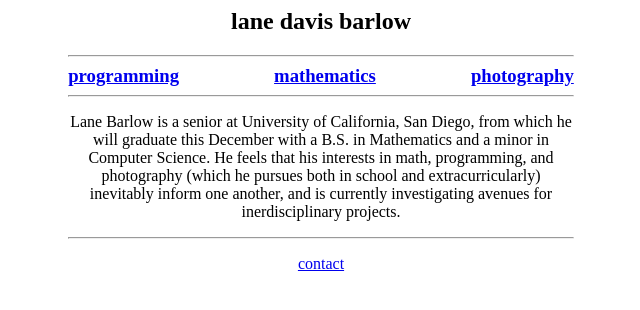
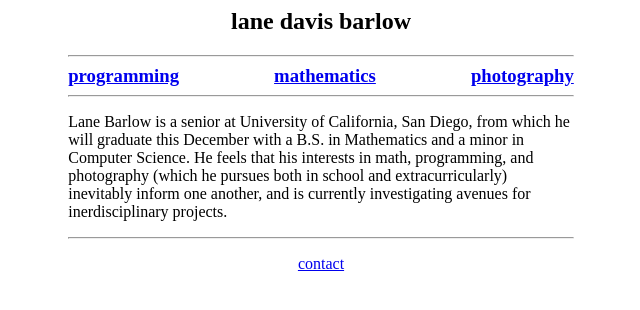
Before and after one commit to laneb/cvsite, a Django app: page / in a window 1280 px wide. Shown: the top 310 px of the page, without its empty margins (319-959 px from the left). Run offline with Django 3.2, Linux system fonts and the light colour scheme.

Commit message:
left align bio text on home page

```diff
--- a/cvsite/templates/cvsite/index.html
+++ b/cvsite/templates/cvsite/index.html
@@ -1,7 +1,8 @@
 {% extends 'cvsite/base.html' %}
 
 {% block content %}
-<p style="width:40%; min-width:500px">
+<div align="left" style="width:40%; min-width:500px">
+<p>
   Lane Barlow is a senior at University of California, San Diego, from which he will graduate this December with a B.S. in Mathematics and a minor in Computer Science. He feels that his interests in math, programming, and photography (which he pursues both in school and extracurricularly) inevitably inform one another, and is currently investigating avenues for inerdisciplinary projects.
 </p>
 {% endblock %}
```
